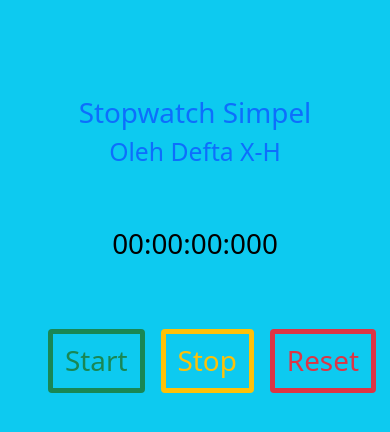
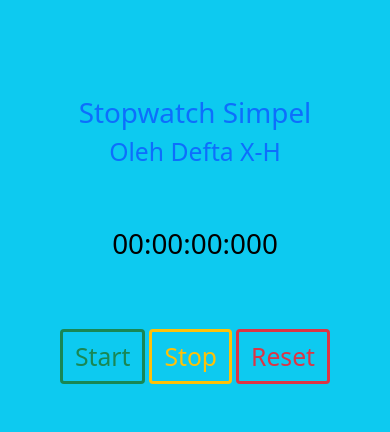
Before and after one commit to Defta12/Stopwatch-Depta, a plain HTML site: page index.html in a window 390 px wide. Drawn offline with nearby package versions, Linux system fonts and the light colour scheme.

Commit message:
perbaikan border & respon

```diff
--- a/index.html
+++ b/index.html
@@ -17,10 +17,10 @@
         <h2 class="text-center text-primary">Oleh Defta X-H</h2>
         <p class="fs-1 text-center text-black mt-5 " id="timer">00:00:00:000</p>
 
-        <div class="d-flex flex-row mx-auto mt-5 gap-3 gap-lg-5 ">
-            <button type="button" class="btn fs-1 text-success border border-5 border-success" id="button-start">Start</button>
-            <button type="button" class="btn fs-1 text-warning border border-5 border-warning" id="button-stop">Stop</button>
-            <button type="button" class="btn fs-1 text-danger border border-5 border-danger" id="button-reset">Reset</button>
+        <div class="d-flex flex-row mx-auto mt-5 gap-1 gap-lg-1 ">
+            <button type="button" class="btn fs-2 text-success border border-3 border-success" id="button-start">Start</button>
+            <button type="button" class="btn fs-2 text-warning border border-3 border-warning" id="button-stop">Stop</button>
+            <button type="button" class="btn fs-2 text-danger border border-3 border-danger" id="button-reset">Reset</button>
         </div>
     </div>
     <script src="https://cdn.jsdelivr.net/npm/bootstrap@5.1.3/dist/js/bootstrap.bundle.min.js" integrity="sha384-ka7Sk0Gln4gmtz2MlQnikT1wXgYsOg+OMhuP+IlRH9sENBO0LRn5q+8nbTov4+1p" crossorigin="anonymous"></script>
```
Also changed, not shown: src/style.css (+0 -16 lines).
